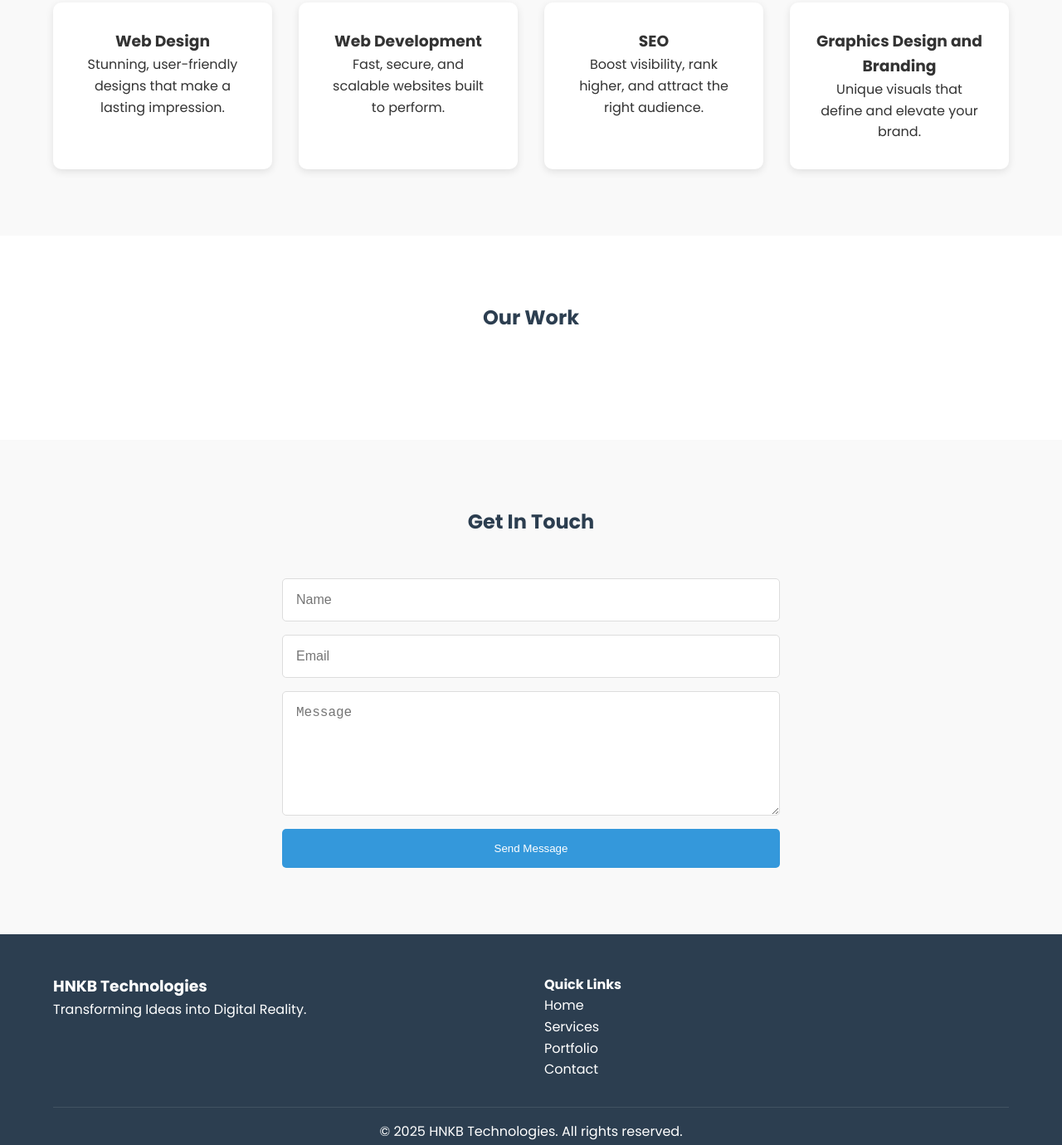
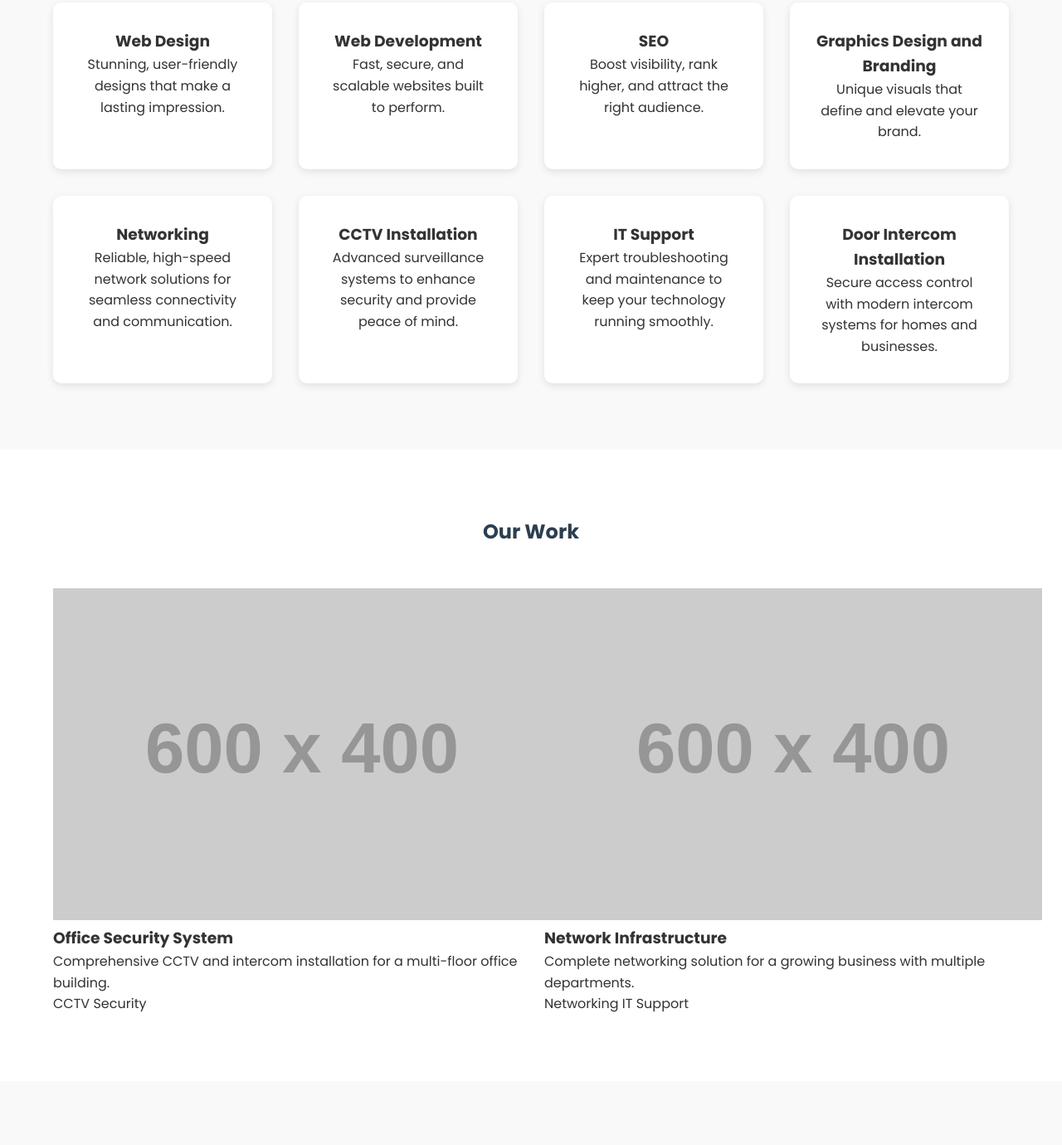
Before and after one commit to habtomdev/hnkb-dev, a plain HTML site: page index.html in a window 1280 px wide. Shown: the part 963-2343 px from the top of the page at 83% size. Drawn offline with Linux system fonts and the light colour scheme; placeholder pictures from the web are drawn by us.

Commit message:
Services added & our work
added networking, cctv, it support and intercom services tiles
our work - portfolio added

```diff
--- a/index.html
+++ b/index.html
@@ -63,6 +63,22 @@
                 <h3>Graphics Design and Branding</h3>
                 <p>Unique visuals that define and elevate your brand.</p>
             </div>
+            <div class="service-card">
+                <h3>Networking</h3>
+                <p>Reliable, high-speed network solutions for seamless connectivity and communication.</p>
+            </div>
+            <div class="service-card">
+                <h3>CCTV Installation</h3>
+                <p>Advanced surveillance systems to enhance security and provide peace of mind.</p>
+            </div>
+            <div class="service-card">
+                <h3>IT Support</h3>
+                <p>Expert troubleshooting and maintenance to keep your technology running smoothly.</p>
+            </div>
+            <div class="service-card">
+                <h3>Door Intercom Installation</h3>
+                <p>Secure access control with modern intercom systems for homes and businesses.</p>
+            </div>
         </div>
     </section>
 
@@ -70,7 +86,34 @@
     <section class="portfolio" id="portfolio">
         <h2>Our Work</h2>
         <div class="portfolio-grid">
-            <!-- Add portfolio items here -->
+            <!-- portfolio Items -->
+            <div class="portfolio-item">
+                <div class="portfolio-image">
+                    <img src="https://via.placeholder.com/600x400?text=Security+System" alt="Security System">
+                </div>
+                <div class="portfolio-info">
+                    <h3>Office Security System</h3>
+                    <p>Comprehensive CCTV and intercom installation for a multi-floor office building.</p>
+                    <div class="portfolio-tags">
+                        <span>CCTV</span>
+                        <span>Security</span>
+                    </div>
+                </div>
+            </div>
+
+            <div class="portfolio-item">
+                <div class="portfolio-image">
+                    <img src="https://via.placeholder.com/600x400?text=Network+Infrastructure" alt="Network Infrastructure">
+                </div>
+                <div class="portfolio-info">
+                    <h3>Network Infrastructure</h3>
+                    <p>Complete networking solution for a growing business with multiple departments.</p>
+                    <div class="portfolio-tags">
+                        <span>Networking</span>
+                        <span>IT Support</span>
+                    </div>
+                </div>
+            </div>
         </div>
     </section>
 
--- a/styles.css
+++ b/styles.css
@@ -84,7 +84,7 @@ body {
   display: inline-flex;
   align-items: center;
   justify-content: center;
-  background: #2c3e50;
+  background: #274a62;
   min-width: 150px;
   border: 0;
   border-radius: 4px;
```
Also changed, not shown: 1 other file.
